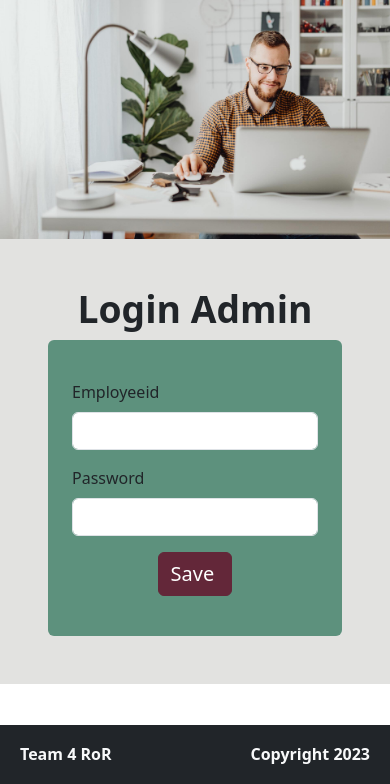
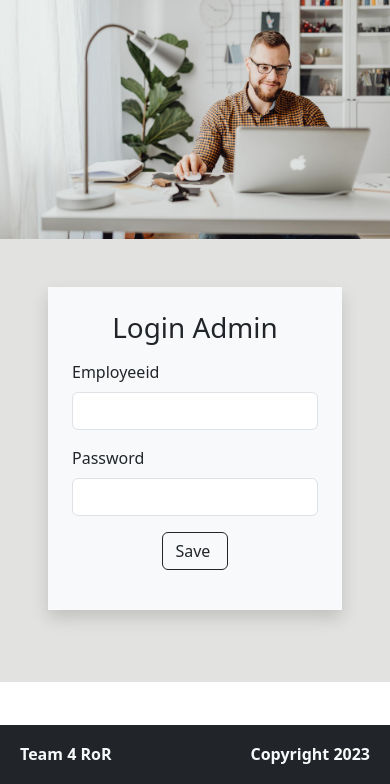
Before and after one commit to BrightCoders-Institute/BCDIC22-RoR-reloj-checador-team4, a Rails app: page /login/new in a window 390 px wide. Shown: the part 60-844 px from the top of the page. Run offline with Rails 7, Linux system fonts and the light colour scheme; style sheets or scripts are compiled from the project's sources; some libraries are stand-ins or nearby versions.

Commit message:
Login admin
We finished the css of the login admin and this version have the responsive view.

Co-authored-by: MarcoRodriguez23 <rodriguezlmarco23@gmail.com>
Co-authored-by: Yaxkin121 <ycardenas13@ucol.mx>
Co-authored-by: Reiyirak <pdsmej@gmail.com>

```diff
--- a/app/views/login/_form.html.erb
+++ b/app/views/login/_form.html.erb
@@ -10,6 +10,6 @@
   </div>
 
   <div class="my-3 d-flex justify-content-center">
-    <%= form.submit class: 'btn btn-secondary fs-5'%>
+    <%= form.submit class: 'btn btn-outline-dark'%>
   </div>
 <% end %>
--- a/app/views/login/new.html.erb
+++ b/app/views/login/new.html.erb
@@ -1,8 +1,8 @@
 <main class="main-container bg-first">
   <div class="login-img"></div>
   <div class="mx-5 m-md-auto py-5 py-md-0">
-    <h1 class="display-3 text-center fw-bold">Login Admin</h1>
-    <div class="bg-primary p-4 rounded">
+    <div class="bg-light align-items-center shadow p-4 mb-4 mb-md-0">
+      <h1 class="text-center text-dark">Login Admin</h1>
       <%= render "form", user: @user %>
     </div>
   </div>
```
